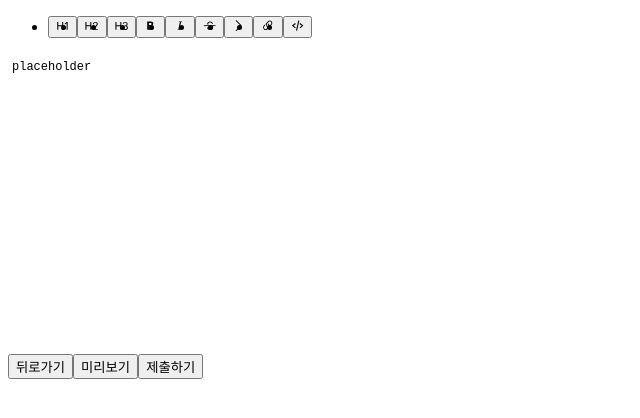
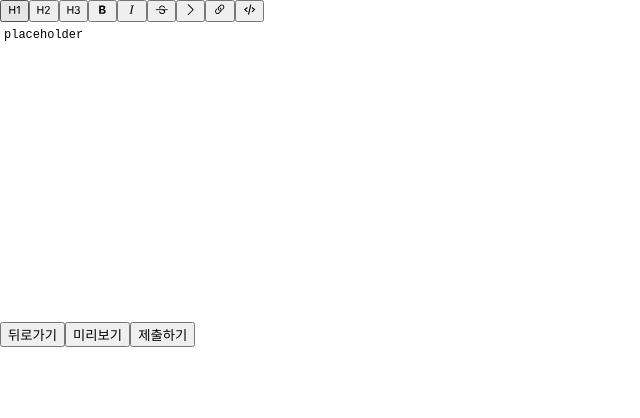
Before and after one commit to Double-Slash/5th-mini-team1-web, a React app: page /write in a window 1280 px wide. Shown: the top 418 px of the page, without its empty margins (0-640 px from the left). Built offline with nearby package versions, Linux system fonts and the light colour scheme.

Commit message:
[변경] : react-router-dom 적용

```diff
--- a/src/App.tsx
+++ b/src/App.tsx
@@ -1,11 +1,13 @@
 import React from "react";
 import { BrowserRouter } from "react-router-dom";
 
+import StyleReset from "@utils/styles/reset";
 import Router from "./Router";
 
 const App = () => {
   return (
     <>
+      <StyleReset />
       <BrowserRouter>
         <Router />
       </BrowserRouter>
--- a/src/Router.tsx
+++ b/src/Router.tsx
@@ -3,13 +3,13 @@ import loadable from "@loadable/component";
 import { Route, Switch } from "react-router-dom";
 
 // page components
-const Write = loadable(() => import("@pages/write"));
+const Write = loadable(() => import("@pages/Write"));
 
 const Router = () => {
   return (
     <>
       <Switch>
-        <Route path="/write" component={Write} />
+        <Route path="/write" component={Write} exact />
       </Switch>
     </>
   );
```
